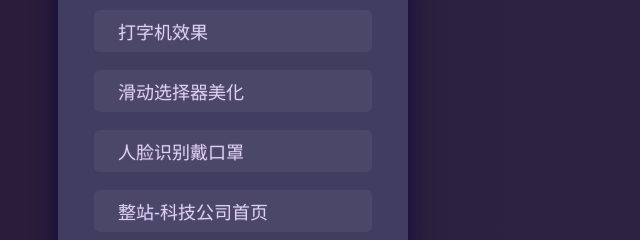
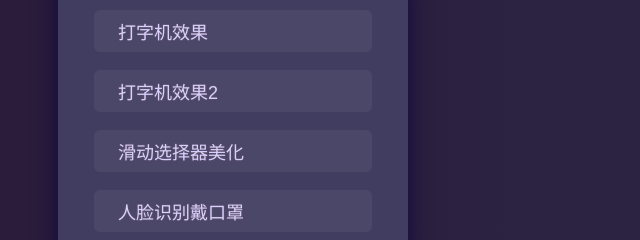
Before and after one commit to zxuqian/html-css-examples, a plain HTML site: page index.html in a window 1280 px wide. Shown: the part 534-774 px from the top of the page, 0-640 px from the left. Drawn offline with Linux system fonts and the light colour scheme.

Commit message:
Updating typewriter effect
added one more option

```diff
--- a/index.html
+++ b/index.html
@@ -82,6 +82,9 @@
           <li>
             <a href="20-typewritter-effect/">打字机效果</a>
           </li>
+           <li>
+            <a href="20.2-typewritter-effect2/">打字机效果2</a>
+          </li>
           <li>
             <a href="21-range-slider/">滑动选择器美化</a>
           </li>
```
